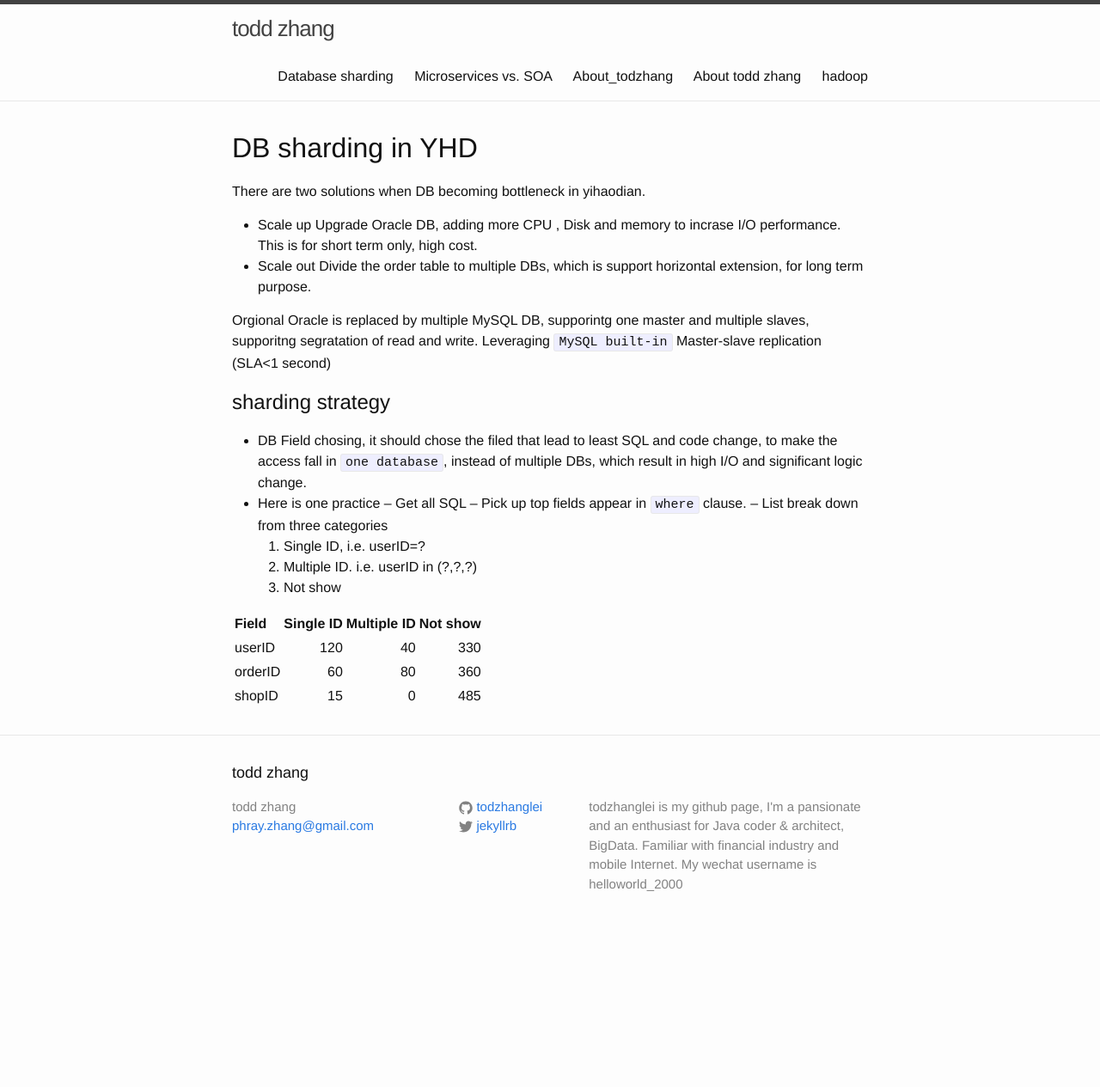
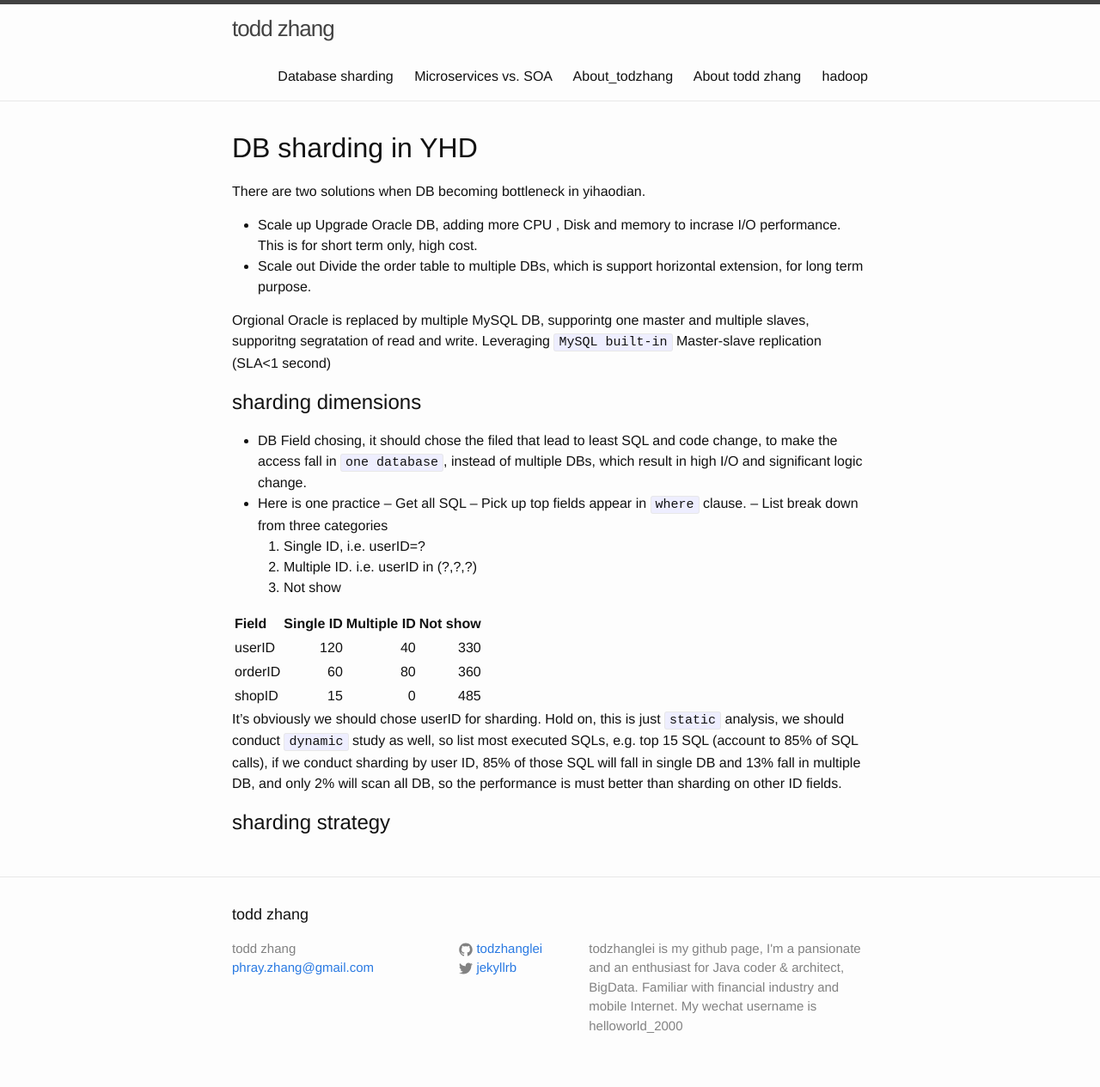
Before and after one commit to CloudsDocker/todzhanglei.github.io, a Jekyll site: the page built from DBSharding.md, in a window 1280 px wide. Shown: the whole page at 86% size. Built offline with Jekyll 4.4.1, drawn with Linux system fonts in a browser that asks for light colours; before the commit the page ends 1100 px from its top, so only the background shows below that.

Commit message:
Update DBSharding.md

```diff
--- a/DBSharding.md
+++ b/DBSharding.md
@@ -15,7 +15,7 @@ Divide the order table to multiple DBs, which is support horizontal extension, f
 
 Orgional Oracle is replaced by multiple MySQL DB, supporintg one master and multiple slaves, supporitng segratation of read and write. Leveraging `MySQL built-in` Master-slave replication (SLA<1 second)
 
-## sharding strategy
+## sharding dimensions
 - DB Field chosing, it should chose the filed that lead to least SQL and code change, to make the access fall in `one database`, instead of multiple DBs, which result in high I/O and significant logic change.
 - Here is one practice
 -- Get all SQL
@@ -30,3 +30,7 @@ Orgional Oracle is replaced by multiple MySQL DB, supporintg one master and mult
 |userID | 120 | 40| 330|
 |orderID | 60 | 80| 360|
 |shopID | 15 | 0| 485|
+
+It's obviously we should chose userID for sharding. Hold on, this is just `static` analysis, we should conduct `dynamic` study as well, so list most executed SQLs, e.g. top 15 SQL (account to 85% of SQL calls), if we conduct sharding by user ID, 85% of those SQL will fall in single DB and 13% fall in multiple DB, and only 2% will scan all DB, so the performance is must better than sharding on other ID fields.
+
+## sharding strategy
```
